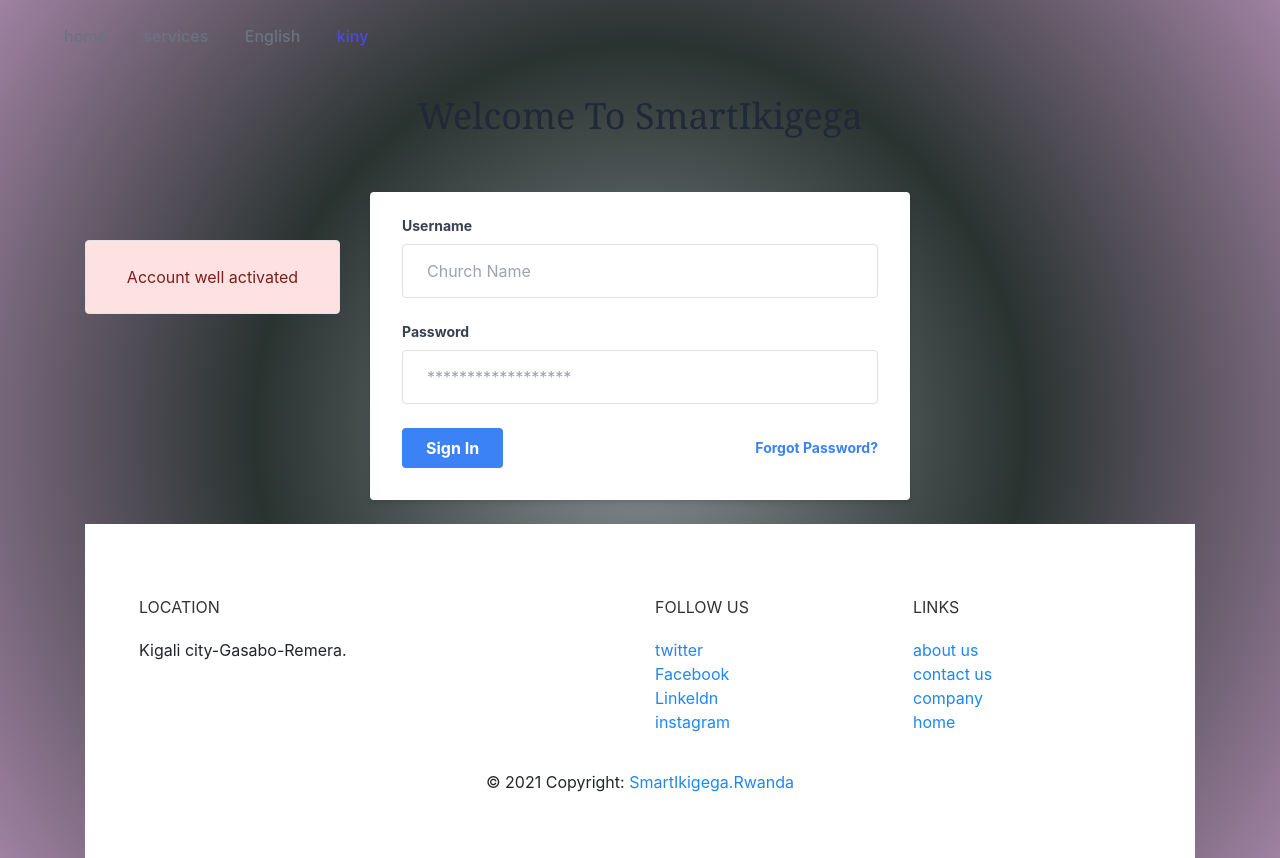
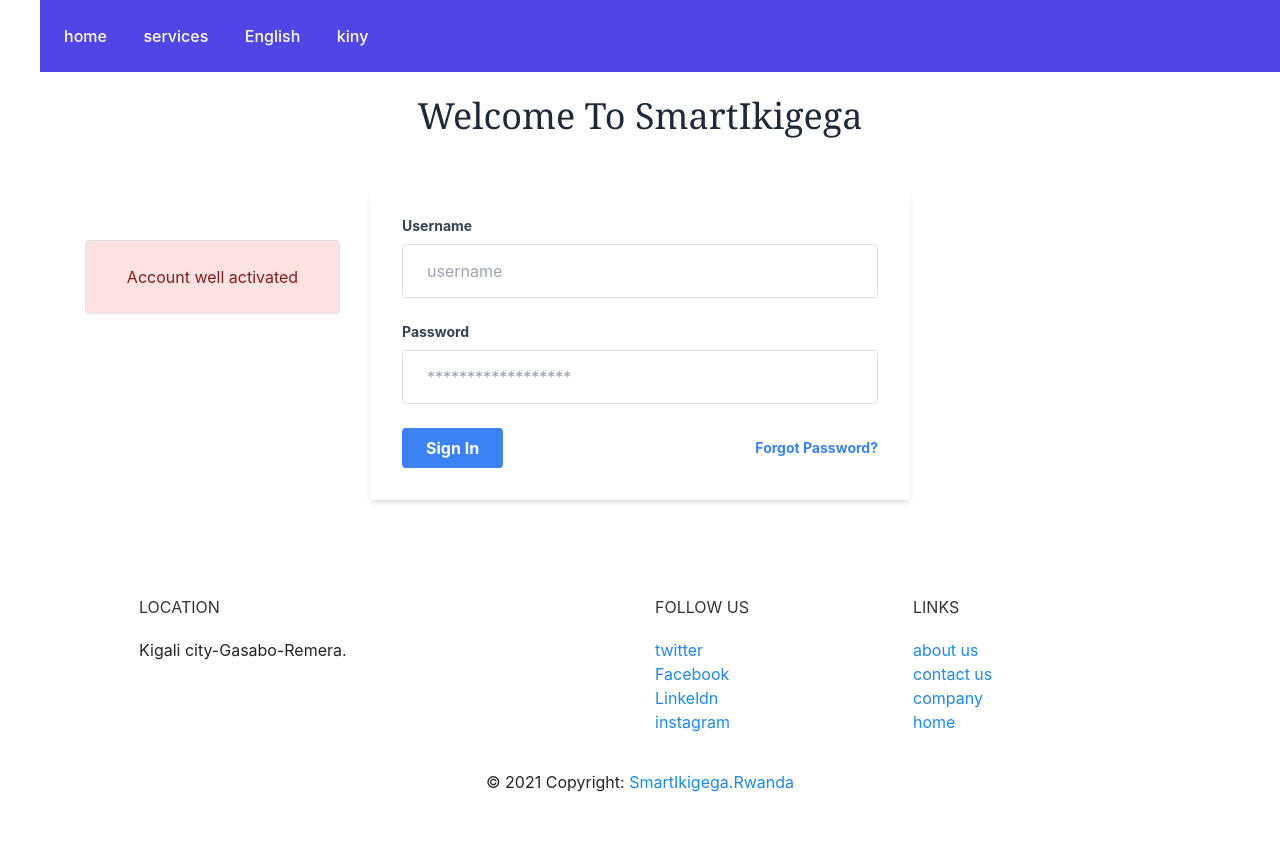
Before and after one commit to tuganimana/smartikigega, a Django app: page /activate/ in a window 1280 px wide. Run offline with Django 3.2, Linux system fonts and the light colour scheme; some libraries are stand-ins or nearby versions.

Commit message:
acountactivation

```diff
--- a/home/models.py
+++ b/home/models.py
@@ -7,12 +7,12 @@
     user=models.ForeignKey(User, on_delete=models.CASCADE)
     name=models.CharField(max_length=255)
     email=models.CharField(max_length=255)
-    leaderphone=models.CharField(max_length=255)
-    harvesttype=models.CharField(max_length=255)
+    # leaderphone=models.CharField(max_length=255)
+    # harvesttype=models.CharField(max_length=255)
     # email=models.CharField(max_length=255)
     # password1=models.CharField(max_length=255)
     # password2=models.CharField(max_length=255)
-    district=models.CharField(max_length=255)
+    # district=models.CharField(max_length=255)
     # Cooperativesector=models.CharField(max_length=255)
     def __str__(self):
         return self.name
--- a/home/views.py
+++ b/home/views.py
@@ -526,9 +526,9 @@
             email=request.POST['email']
             password1=request.POST['password1']
             password2=request.POST['password2']
-            leaderphone=request.POST['leaderphone']
-            district = request.POST['district']
-            harvesttype = request.POST['harvesttype']
+            # leaderphone=request.POST['leaderphone']
+            # district = request.POST['district']
+            # harvesttype = request.POST['harvesttype']
             signer = Signer()
             passleng=len(password2)
             if password1==password2:
@@ -543,15 +543,17 @@
                         return redirect('register')
                     else:
                         subject='Verification from smart ikigega'
-                        message='This link is for activating your account on smart ikigega'+'\n'+'your Username:  '+Name+'\n'+'https://harvestendpoint.herokuapp.com/activation/'+email+'/'+signer.sign(email)
+                        message='This link is for activating your account on smart ikigega'+'\n'+'your Username:  '+Name+'\n'+'https://smartikigega.herokuapp.com/activation/'+email+'/'+signer.sign(email)
+                        # +email+'/'+signer.sign(email)
                         from_email=settings.EMAIL_HOST_USER
                         rt=send_mail(subject,message,from_email,[str(email),],fail_silently=False)
                         print(rt)
                         if rt==True:
-                            user=User.objects.create_user(email=email,username=Name,password=password1,leaderphone=leaderphone,district=district,harvesttype=harvesttype)
+                            user=User.objects.create_user(email=email,username=Name,password=password1,)
                             user.save()
                             mess=email
                             return render(request,'cooperative.html',{'mess':mess})
+
                         else:
                             messages.info(request,'email is not exist please')
                             return redirect('register')
@@ -609,7 +611,7 @@
         lastnum=Regfarmer.objects.filter(telephone=telephone)
         nums=lastnum.count()
         print(nums)
-        if nums <= 2:
+        if nums <= 10:
             def random_with_N_digits(n):
                 range_start = 10**(n-1)
                 range_end = (10**n)-1
@@ -665,7 +667,7 @@
     if un == unf:
         return render(request,'activate.html')
     else:
-        return redirect('index')
+        return redirect('index.html')
 
 def inside(request):
     user=request.user
@@ -707,7 +709,7 @@
             return render(request,'upload.html')
 def activate(request):
     if request.method=='POST':
-        user=request.POST['username']
+        user=request.POST['email']
         password=request.POST['password']
         user=auth.authenticate(username=user,password=password)
         if user is not None:
--- a/templates/activate.html
+++ b/templates/activate.html
@@ -27,7 +27,7 @@
                 <label class="block text-gray-700 text-sm font-bold mb-2" for="username">
                   Username
                 </label>
-                <input class="appearance-none block w-full  text-gray-700 border border-gray-200 rounded py-3 px-4 mb-3 leading-tight focus:outline-none focus:bg-white focus:border-gray-500" id="username" name="username" type="text" placeholder="Church Name">
+                <input class="appearance-none block w-full  text-gray-700 border border-gray-200 rounded py-3 px-4 mb-3 leading-tight focus:outline-none focus:bg-white focus:border-gray-500" id="username" name="username" type="text" placeholder="username">
               </div>
               <div class="mb-6">
                 <label class="block text-gray-700 text-sm font-bold mb-2" for="password">
--- a/templates/base.html
+++ b/templates/base.html
@@ -20,15 +20,15 @@
 <script src="https://stackpath.bootstrapcdn.com/bootstrap/4.5.2/js/bootstrap.min.js" integrity="sha384-B4gt1jrGC7Jh4AgTPSdUtOBvfO8shuf57BaghqFfPlYxofvL8/KUEfYiJOMMV+rV" crossorigin="anonymous"></script>
 <link href="https://unpkg.com/aos@2.3.1/dist/aos.css" rel="stylesheet">
 </head>
-<body style="background-image:radial-gradient(circle, rgb(138, 145, 150), rgb(41, 51, 48), rgb(159, 129, 161));">
-          <div class="hidden md:block md:ml-10 md:pr-4 md:space-x-8 p-4">
-            <a href="/" class="font-medium text-gray-500 hover:text-gray-900">home</a>
+<body >
+          <div class=" md:block md:ml-10 md:pr-4 md:space-x-8 p-4 bg-indigo-600">
+            <a href="/" class="font-medium text-gray-500 hover:text-gray-900 text-white">home</a>
 
-            <a href="{% url 'work' %}" class="font-medium text-gray-500 hover:text-gray-900">services</a>
+            <a href="{% url 'work' %}" class="font-medium text-gray-500 hover:text-gray-900 text-white">services</a>
 
-            <a href="#" class="font-medium text-gray-500 hover:text-gray-900">English</a>
+            <a href="#" class="font-medium text-gray-500 hover:text-gray-900 text-white">English</a>
 
-            <a href="{% url 'cooperative' %}" class="font-medium text-indigo-600 hover:text-indigo-500">kiny</a>
+            <a href="{% url 'cooperative' %}" class="font-medium text-indigo-600 hover:text-indigo-500 text-white">kiny</a>
           </div>
         </nav>
       </div>
--- a/templates/cooperative.html
+++ b/templates/cooperative.html
@@ -73,12 +73,12 @@
           <input type="text" name="name" id="defaultContactFormName" class="form-control mb-4" placeholder="cooperative Name">
           <label for="name">email</label>
           <input type="email" name="email" id="defaultContactFormName" class="form-control mb-4" placeholder="email">
-          <label for="phone">Leaderphone</label>
+          <!-- <label for="phone">Leaderphone</label>
           <input type="text" name="leaderphone" id="defaultContactFormName" class="form-control mb-4" placeholder="leaderphone">
           <label for="harvesttype">harvesttype</label>
           <input type="text" name="harvesttype" id="defaultContactFormName" class="form-control mb-4" placeholder="email">
           <label for="district">District</label>
-          <input type="text" name="district" id="defaultContactFormName" class="form-control mb-4" placeholder="district">
+          <input type="text" name="district" id="defaultContactFormName" class="form-control mb-4" placeholder="district"> -->
           <label for="name">password1</label>
           <input type="password" name="password1" id="defaultContactFormName" class="form-control mb-4" placeholder="password">
           <label for="name">password2</label>
```
Also changed, not shown: db.sqlite3, home/migrations/0004_auto_20210321_1714.py (added).
